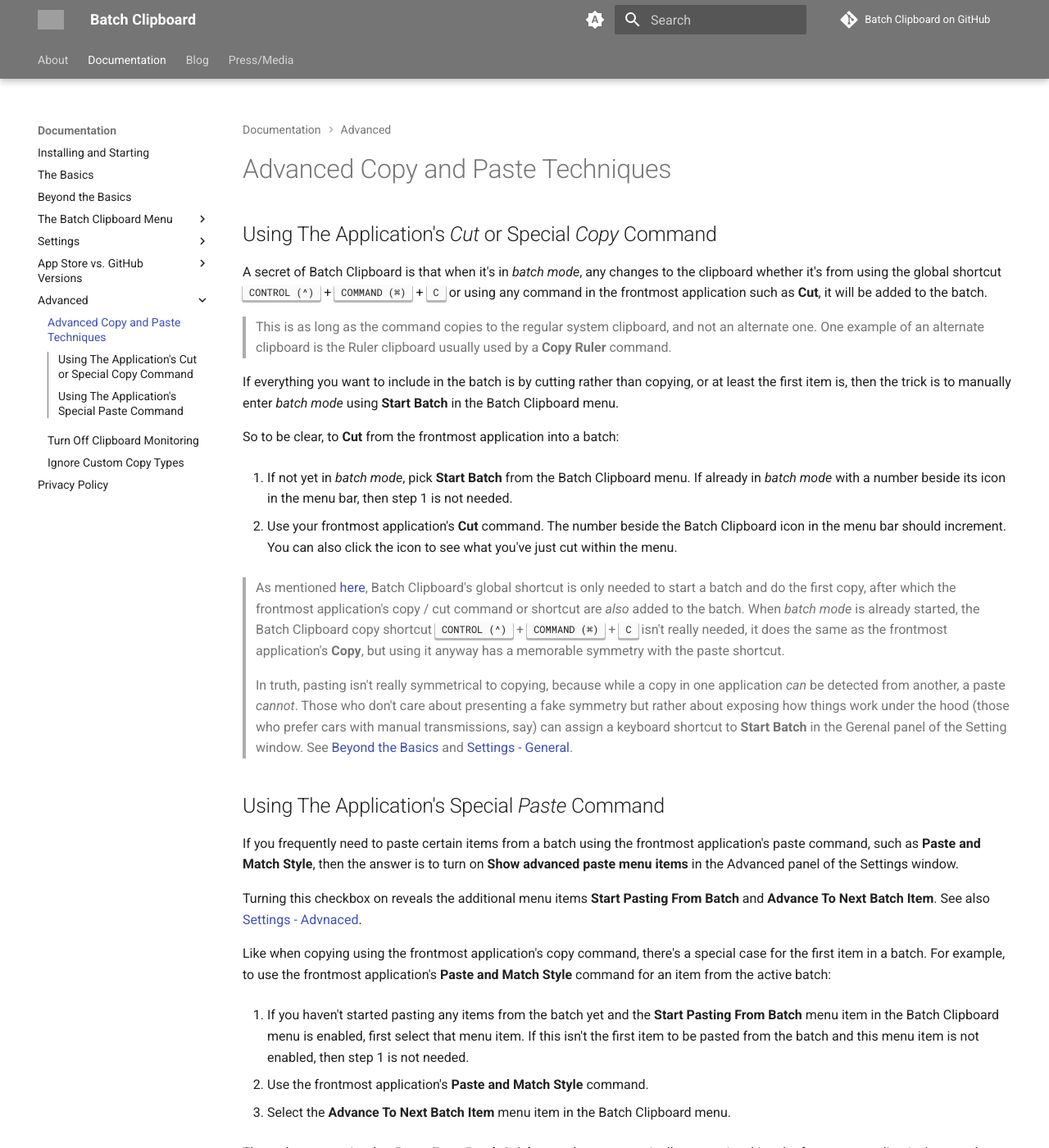
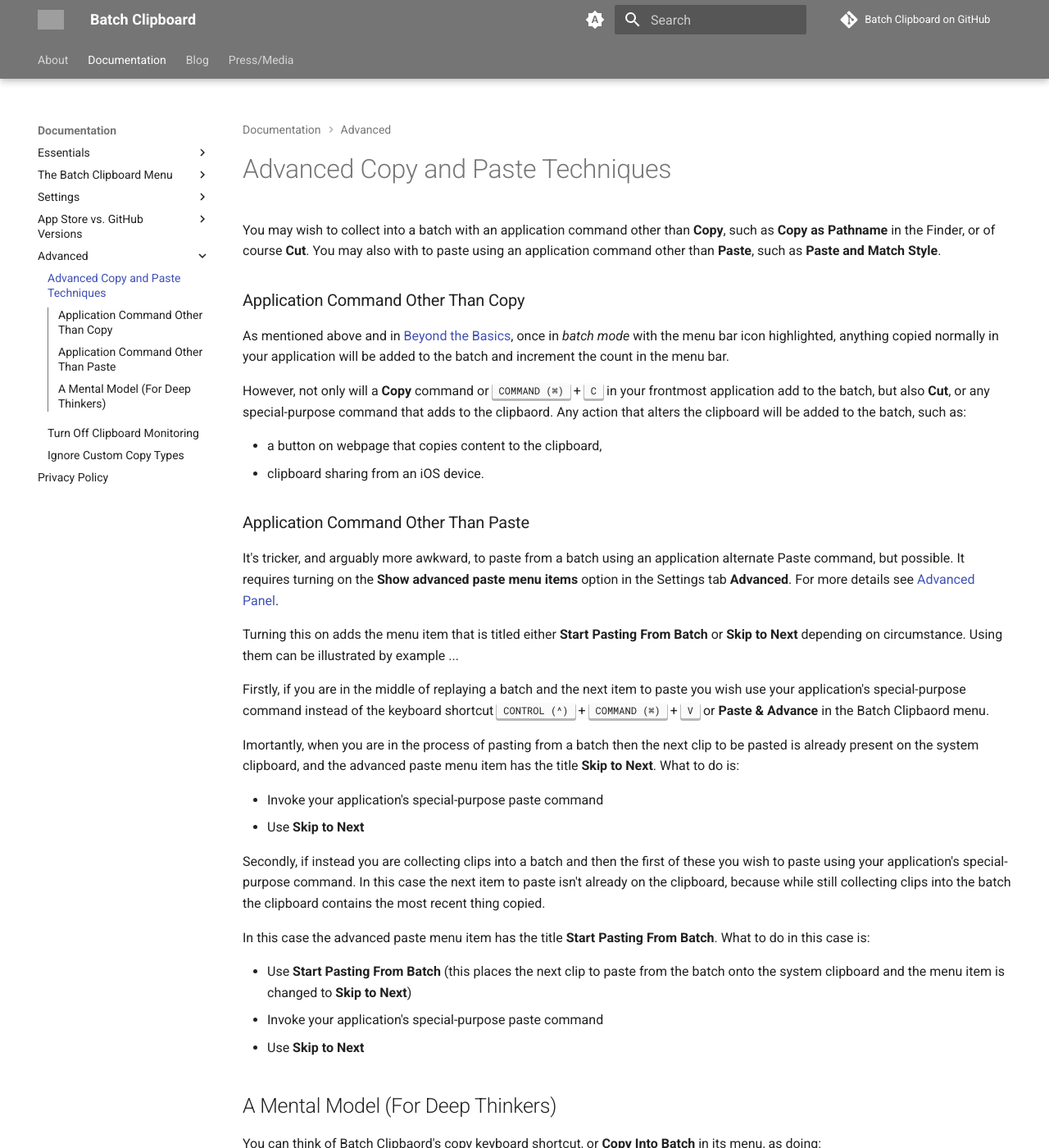
Before and after one commit to jpmhouston/Batch-Clipboard-website, an MkDocs documentation site: the page built from docs/Advanced-Copy-and-Paste-Techniques.md, in a window 1280 px wide and 1400 px high. Shown: the whole window at 82% size. Built offline with MkDocs 1.6.1 and Material for MkDocs 9.7.7, drawn with Linux system fonts in a browser that asks for light colours; comment, search, counter and statistics services are not loaded; some of the changed text lies outside the part shown; grey boxes are pictures that could not be loaded.

Commit message:
New workflow page, rewrote advanced c,p, polish

```diff
--- a/docs/Advanced-Copy-and-Paste-Techniques.md
+++ b/docs/Advanced-Copy-and-Paste-Techniques.md
@@ -1,75 +1,71 @@
-## Using The Application's _Cut_ or Special _Copy_ Command
+You may wish to collect into a batch with an application command other than
+**Copy**, such as **Copy as Pathname** in the Finder, or of course **Cut**.
+You may also with to paste using an application command other than **Paste**,
+such as **Paste and Match Style**.
 
-A secret of Batch Clipboard is that when it's in _batch mode_, any changes
-to the clipboard whether it's from using the global shortcut
-<kbd>CONTROL (^)</kbd> + <kbd>COMMAND (⌘)</kbd> + <kbd>C</kbd> or using
-any command in the frontmost application such as **Cut**, it will be added
-to the batch.
+### Application Command Other Than Copy
 
-> This is as long as the command copies to the regular system clipboard,
-> and not an alternate one. One example of an alternate clipboard is the
-> Ruler clipboard usually used by a **Copy Ruler** command.
+As mentioned above and in [Beyond the Basics](Beyond-the-Basics.md), once
+in _batch mode_ with the menu bar icon highlighted, anything copied normally
+in your application will be added to the batch and increment the count in the
+menu bar.
 
-If everything you want to include in the batch is by cutting rather than
-copying, or at least the first item is, then the trick is to manually
-enter _batch mode_ using **Start Batch** in the Batch Clipboard menu.
+However, not only will a **Copy** command or <kbd>COMMAND (⌘)</kbd> + <kbd>C</kbd>
+in your frontmost application add to the batch, but also **Cut**, or any
+special-purpose command that adds to the clipbaord. Any action that alters the
+clipboard will be added to the batch, such as:
 
-So to be clear, to **Cut** from the frontmost application into a batch:
+- a button on webpage that copies content to the clipboard,
+- clipboard sharing from an iOS device.
 
-1. If not yet in _batch mode_, pick **Start Batch** from the
-Batch Clipboard menu. If already in _batch mode_ with a number beside
-its icon in the menu bar, then step 1 is not needed.
+### Application Command Other Than Paste
 
-2. Use your frontmost application's **Cut** command. The number beside
-the Batch Clipboard icon in the menu bar should increment. You can also
-click the icon to see what you've just cut within the menu.
+It's tricker, and arguably more awkward, to paste from a batch using an
+application alternate Paste command, but possible. It requires turning on the
+**Show advanced paste menu items** option in the Settings tab **Advanced**.
+For more details see [Advanced Panel](Advanced-Panel.md).
 
-> As mentioned [here](Beyond-the-Basics.md#Behind-The-Curtain),
-> Batch Clipboard's global shortcut is only needed to start a batch and do
-> the first copy, after which the frontmost application's copy / cut
-> command or shortcut are _also_ added to the batch.
-> When _batch mode_ is already started, the Batch Clipboard copy shortcut
-> <kbd>CONTROL (^)</kbd> + <kbd>COMMAND (⌘)</kbd> + <kbd>C</kbd> isn't
-> really needed, it does the same as the frontmost application's **Copy**,
-> but using it anyway has a memorable symmetry with the paste shortcut.
+Turning this on adds the menu item that is titled either
+**Start Pasting From Batch** or **Skip to Next** depending on
+circumstance. Using them can be illustrated by example ...
 
-> In truth, pasting isn't really symmetrical to copying, because while a
-> copy in one application _can_ be detected from another, a paste _cannot_.
-> Those who don't care about presenting a fake symmetry but rather about
-> exposing how things work under the hood (those who prefer cars with
-> manual transmissions, say) can assign a keyboard shortcut to
-> **Start Batch** in the Gerenal panel of the Setting window. See
-> [Beyond the Basics](Beyond-the-Basics.md) and
-[Settings - General](General-Panel.md).
+Firstly, if you are in the middle of replaying a batch and the next item
+to paste you wish use your application's special-purpose command instead of
+the keyboard shortcut <kbd>CONTROL (^)</kbd> + <kbd>COMMAND (⌘)</kbd> + <kbd>V</kbd>
+or **Paste & Advance** in the Batch Clipbaord menu.
 
-## Using The Application's Special _Paste_ Command
+Imortantly, when you are in the process of pasting from a batch then the
+next clip to be pasted is already present on the system clipboard, and the
+advanced paste menu item has the title **Skip to Next**. What to do is:
 
-If you frequently need to paste certain items from a batch using the
-frontmost application's paste command, such as **Paste and Match Style**,
-then the answer is to turn on **Show advanced paste menu items** in
-the Advanced panel of the Settings window.
+- Invoke your application's special-purpose paste command
+- Use **Skip to Next**
 
-Turning this checkbox on reveals the additional menu items
-**Start Pasting From Batch** and **Advance To Next Batch Item**.
-See also [Settings - Advnaced](Advnaced-Panel.md).
+Secondly, if instead you are collecting clips into a batch and then the first
+of these you wish to paste using your application's special-purpose command.
+In this case the next item to paste isn't already on the clipboard, because
+while still collecting clips into the batch the clipboard contains the most
+recent thing copied.
 
-Like when copying using the frontmost application's copy command, there's
-a special case for the first item in a batch. For example, to use the
-frontmost application's **Paste and Match Style** command for an item
-from the active batch:
+In this case the advanced paste menu item has the title
+**Start Pasting From Batch**. What to do in this case is:
 
-1. If you haven't started pasting any items from the batch yet and the
-**Start Pasting From Batch** menu item in the Batch Clipboard menu is
-enabled, first select that menu item. If this isn't the first item to be
-pasted from the batch and this menu item is not enabled, then step 1 is
-not needed.
+- Use **Start Pasting From Batch** (this places the next clip to paste from
+the batch onto the system clipboard and the menu item is changed to **Skip to Next**)
+- Invoke your application's special-purpose paste command
+- Use **Skip to Next**
 
-2. Use the frontmost application's **Paste and Match Style** command.
+## A Mental Model (For Deep Thinkers)
 
-3. Select the **Advance To Next Batch Item** menu item in the
-Batch Clipboard menu.
+You can think of Batch Clipbaord's copy keyboard shortcut, or **Copy Into Batch**
+in its menu, as doing:
 
-These three steos is what **Paste From Batch & Advance** does
-automatically, except invoking the frontmost application's normal paste
-command. These extra menu items enabled by the option in the Settings
-just allows you to manually do these individual steps.
+1. **Start Batch** if necessary
+2. invoke your application's standard **Copy** command
+
+And you can think of the paste keyboard shortcut, or **Paste & Advance** in
+the menu, as doing:
+
+1. **Start Pasting From Batch** if necessary
+2. invoke your application's standard **Paste** command
+3. **Skip to Next**
--- a/docs/Beyond-the-Basics.md
+++ b/docs/Beyond-the-Basics.md
@@ -1,3 +1,10 @@
+You don't need to know any of this. If you just want to use Batch Clipboard
+and don't care much about the details of how it works, go with what's desribed
+in the [The Basics](The-Basics.md) and close this documentation site since
+you're ready to go (though please [exit via the gift shop](index.md#thanks-to-our-users)),
+or skip to the next page [Ways to Use Batch Clipbaord](Ways-to-Use.md)
+for techniques and tricks which might not be obvious.
+
 ## About Batch Mode
 
 When using the Batch Clipboard keyboard shortcut
@@ -63,49 +70,9 @@
 
 You may _choose to_ the use this keyboard shortcut for each clip however
 (we at Bananameter Labs usually do) because it follow a nice symmetrical
-and memorable mental model:
+and memorable mental model: <kbd>CONTROL (^)</kbd> + <kbd>COMMAND (⌘)</kbd> + ...
+<kbd>C</kbd> to copy into a batch, or <kbd>V</kbd> to paste from it.
 
-- <kbd>CONTROL (^)</kbd> + <kbd>COMMAND (⌘)</kbd> + <kbd>C</kbd> to copy into
-a batch,
-- <kbd>CONTROL (^)</kbd> + <kbd>COMMAND (⌘)</kbd> + <kbd>V</kbd>
-to paste from it.
-
-For tips and techniques to using the frontmost application's copy and paste
-commands with Batch Clipboard, see [Advanced Copy and Paste Techniques](Advanced-Copy-and-Paste-Techniques.md).
-
-## Entering Batch Mode Explicitly
-
-The Batch Clipboard menu has a **Start Batch** menu item. Using this will
-start batch mode with the active batch empty. The menu bar will include
-"0" (zero) beside the menu bar icon.
-
-You may wish to often or always use Batch Clipboard by starting an empty batch
-and then copying with your frontmost application's **Copy** (or **Cut**)
-commands instead of using the keyboard shortcut
-<kbd>CONTROL (^)</kbd> + <kbd>COMMAND (⌘)</kbd> + <kbd>C</kbd>.
-If this is the case, you can choose to add a keyboard shortcut for
-**Start Batch** in the Batch Clipboard Settings window.
-
-For example you could delete this default shortcut for **Copy into Batch**
-and instead make <kbd>CONTROL (^)</kbd> + <kbd>COMMAND (⌘)</kbd> + <kbd>C</kbd>
-the shortcut for **Start Batch**. Or choose something different and sometimes
-use that and sometimes use the default **Copy into Batch** shortcut, or change
-them both 🤷‍♂️.
-
-See also [Menu Items](Menu-Items.md) and [Settings: General](General-Panel.md).
-
-## Beyond the Keyboard Shortcuts
-
-A secret ways to enter _batch mode_ besides the keyboard shortcuts and menu
-items is to click the Batch Clipboard menu bar icon with <kbd>CONTROL (^)</kbd>
-pressed (the menu doesn't open).
-
-When you're already in _batch mode_, doing the same again is a shortcut for
-**Cancel Batch**. So holding <kbd>CONTROL (^)</kbd> when clicking the
-Batch Clipboard menu bar icon, in effect, toggles in and out of _batch mode_.
-
-See also [Special Menu Icon Actions](Special-Menu-Icon-Actions.md).
-
-## Using Clipboard History
-
-Documentation of the history features are coming soon.
+The next page [Ways to Use Batch Clipbaord](Ways-to-Use.md)
+list the other potential workflows besides this, ones which may may make
+more sense for you.
--- /dev/null
+++ b/docs/Ways-to-Use.md
@@ -0,0 +1,159 @@
+Menu itens in the application's menu are mentioned here, which means the menu
+opened by clicking the Batch Clipboard icon on the right side of the menu bar,
+as described in [The Basics](The-Basics.md).
+
+The application's Settings window is mentioned here too, it's opened by the
+**Settings** menu item in the Batch Clipboard menu. It contains tabs for panels
+of options, such as the tabs **General**, **Keys**, and **Advanced**. For more
+about this window and each of its panels, see [Settings](Settings.md).
+
+## Easy Peasy Keyboard Shortcuts
+
+This is the default way to use Batch Clipboard, as described in [The Basics](The-Basics.md)
+(and simplified a bit more even, for brevity):
+
+1. <kbd>CONTROL (^)</kbd> + <kbd>COMMAND (⌘)</kbd> + <kbd>C</kbd> some number of
+times to copy clips
+2. <kbd>CONTROL (^)</kbd> + <kbd>COMMAND (⌘)</kbd> + <kbd>V</kbd> equally many
+times to paste them
+
+The menu icon normally shows its unhighlight icon. While copying you'll see
+the menu bar icon highlight and a counter beside it increase,
+then decrease while you paste and when it decrements past 1 the menu bar icon
+returns to normal.
+
+>More about using the global keyboard shortcuts:
+>
+>These default keyboard shortcuts are similar to the stardard **Copy** and
+**Paste** keyboard shortcuts almost all applications use, plus this specific
+combination of modifier keys are rarely used with <kbd>C</kbd> and <kbd>V</kbd>
+by those applications. You may find this memorable enough so that you'll actually
+use Batch Clipboard when the need arises.
+>
+>The keyboard shortcuts can however be customized if the applications you use
+assign <kbd>CONTROL (^)</kbd> + <kbd>COMMAND (⌘)</kbd> + <kbd>C</kbd> or <kbd>V</kbd>
+themselves, or if you want to pick something else that's more memorable to you,
+or is easier for you to invoke on the keyboard. Do so in the Settings tab **Keys**.
+
+## Menu Commands
+
+If you forget the keyboard shortcuts, these copy and paste actions are also in
+the Batch Clipboard menu as items:
+
+- **Copy Into Batch**
+- **Paste & Advance**
+
+As usualy, these menu items are badged with a reminder of the keyboard shortcuts.
+
+## With the Menu Bar Icon Hidden
+
+You can use the keyboard shortcuts as described above, but you're able to hide the
+menu bar icon when you're using the clipboard's normal behavior. Upon collecting
+the first clip into a batch the icon appear, and after pasting the last in
+a batch, the icon hides again.
+
+> You may with to do this if you things are too crowded on the right side of your
+menu bar, and if you've managed to remember the keyboard shortcuts (the defaults
+or however you've customized them).
+
+Turn this on using the option **Hide Menu Bar Icon When Not in Use** in the
+Settings tab **General**.
+
+>When the menu bar icon is hidden, you can temporarily reveal it again by
+re-launching Batch Clipboard from the Finder or from Spotlight.
+
+>In addition, you can turn on the option **Show application icon in the Dock**,
+also in the **General** tab. Then clicking the Dock icon also reveals the menu.
+Plus, being visible in the Dock causes it to be visible in the
+<kbd>COMMAND (⌘)</kbd> + <kbd>Tab</kbd> application switcher too, switching to
+Batch Clipboard with that also reveals the menu.
+
+---
+
+## And If You Want to be Tricky
+
+The keyboard shortcut <kbd>CONTROL (^)</kbd> + <kbd>COMMAND (⌘)</kbd> + <kbd>C</kbd>
+enters _batch mode_ plus does a Copy right after. You may wish to not use
+that at all and instead one of these techniques to just enter _batch mode_
+explicitly. Doing any of them highlights the menu bar icon with a count of 0
+beside it.
+
+As mentioned in [Beyond the Basics](Beyond-the-Basics.md), _batch mode_ is
+when using Batch Clipboard to collect many clips, and also when pasting them.
+When in _batch mode_ the menu bar icon highlighted with the count of items
+collected and not yet pasted beside it. Then after they are all pasted the
+clipboard returns to normal.
+
+These 5 alternatives all share the same steps 2 & 3, they only differ
+in step 1 for starting _batch mode_ ...
+
+## Menu Item to Explicitly Start Batch Mode
+
+1. Pick **Start Batch** from the Batch Clipboard menu
+2. Use **Copy** in your application or <kbd>COMMAND (⌘)</kbd> + <kbd>C</kbd>
+some number of times to copy clips
+3. <kbd>CONTROL (^)</kbd> + <kbd>COMMAND (⌘)</kbd> + <kbd>V</kbd> equally many
+times to paste them
+
+> This workflow is not very convenient when you have the menu bar hidden using
+the option in Settings mentioned above.
+
+## Just the Menu Bar Icon to Explicitly Start Batch Mode
+
+1. Control-click or right-click the Batch Clipboard icon in the menu bar,
+2. Use **Copy** in your application or <kbd>COMMAND (⌘)</kbd> + <kbd>C</kbd>
+some number of times to copy clips
+3. <kbd>CONTROL (^)</kbd> + <kbd>COMMAND (⌘)</kbd> + <kbd>V</kbd> equally many
+times to paste them
+
+> This workflow is _also_ not convenient when you have the menu bar hidden using
+the option in Settings mentioned above.
+
+Also, if you're already started _batch mode_, and the icon is highlighted, a
+control-click or right-click on the icon cancels _batch mode_ and returns your
+clipboard behavior to normal and the icon to unhighlighted.
+See [Special Menu Icon Actions](Special-Menu-Icon-Actions.md).
+
+## Keyboard Shortcut to Explicitly Start Batch Mode
+
+Assign a custom keyboard shortcut to **Start Batch** in the Settings tab **Keys**.
+By default there is no key combination assigned. Then:
+
+1. Your keyboard shortcut
+2. Use **Copy** in your application or <kbd>COMMAND (⌘)</kbd> + <kbd>C</kbd>
+some number of times to copy clips
+3. <kbd>CONTROL (^)</kbd> + <kbd>COMMAND (⌘)</kbd> + <kbd>V</kbd> equally many
+times to paste them
+
+## Re-launch Batch Clipbaord to Start Batch Mode
+
+You can re-launch Batch Clipbaord by double-clicking its icon in the Finder,
+or by searching and selecting it in Spotlight. Normally this either reveals the
+menu bar icon if it's hidden. But if you turn on
+**Re-launching application starts batch mode** in the Settings tab **General**
+then you can use this workflow:
+
+1. Re-launch Batch Clipbaord
+2. Use **Copy** in your application or <kbd>COMMAND (⌘)</kbd> + <kbd>C</kbd>
+some number of times to copy clips
+3. <kbd>CONTROL (^)</kbd> + <kbd>COMMAND (⌘)</kbd> + <kbd>V</kbd> equally many
+times to paste them
+
+## Dock Icon to Start Batch Mode
+
+If you also turn both **Show application icon in the Dock** _and_
+**Re-launching application starts batch mode** in the Settings tab **General**
+then you can use this workflow as well:
+
+1. Click Dock icon
+2. Use **Copy** in your application or <kbd>COMMAND (⌘)</kbd> + <kbd>C</kbd>
+some number of times to copy clips
+3. <kbd>CONTROL (^)</kbd> + <kbd>COMMAND (⌘)</kbd> + <kbd>V</kbd> equally many
+times to paste them
+
+---
+
+## More Tricks
+
+To learn other techniques for experts, see
+[Advanced Copy and Paste Techniques](Advanced-Copy-and-Paste-Techniques.md).
--- a/mkdocs.yml
+++ b/mkdocs.yml
@@ -55,15 +55,18 @@
 plugins:
   - blog
   - search
+  - meta
 
 nav:
   - About:
-    - About Batch Clipboard for macOS: index.md
+    - Batch Clipboard for macOS: index.md
     - Changes-Coming-In-Version-2.0.md
   - Documentation:
-    - Installing-and-Starting.md
-    - The-Basics.md
-    - Beyond-the-Basics.md
+    - Essentials:
+      - Installing-and-Starting.md
+      - The-Basics.md
+      - Beyond-the-Basics.md
+      - Ways to Use Batch Clipboard: Ways-to-Use.md
     - The Batch Clipboard Menu:
       - About the Batch Clipboard Menu: The-Batch-Clipboard-Menu.md
       - Menu-Icon-States.md
@@ -74,6 +77,7 @@
     - Settings:
       - About Settings: Settings.md
       - General-Panel.md
+      - Keys-Panel.md
       - Appearance-Panel.md
       - Support-Us-Panel.md
       - Storage-Panel.md
```
Also changed, not shown: docs/Changes-Coming-In-Version-2.0.md (+11 -6 lines), docs/Installing-and-Starting.md (+5 -4 lines), docs/Keys-Panel.md (added, +3 -0 lines), docs/index.md (+28 -3 lines).
